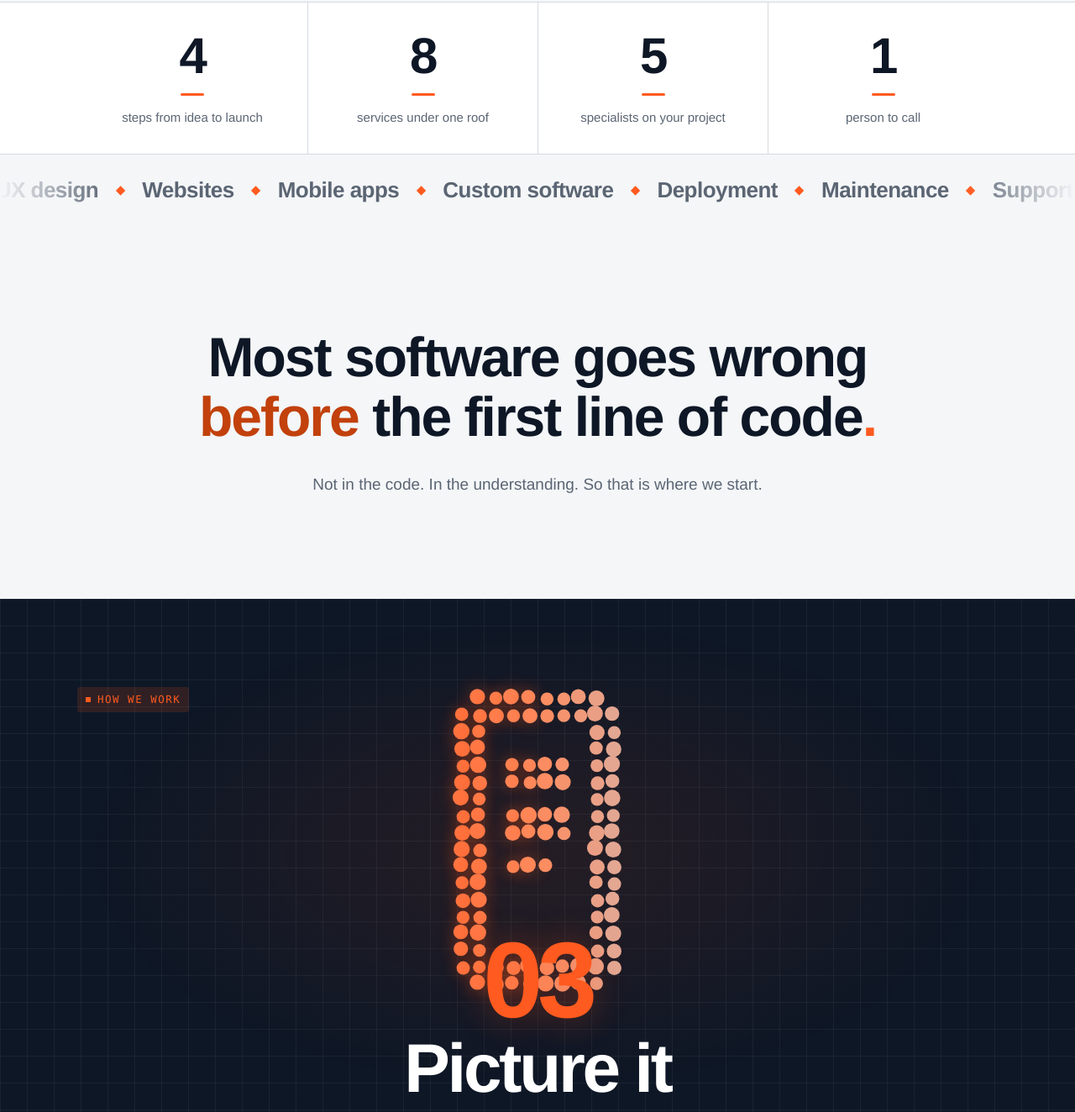
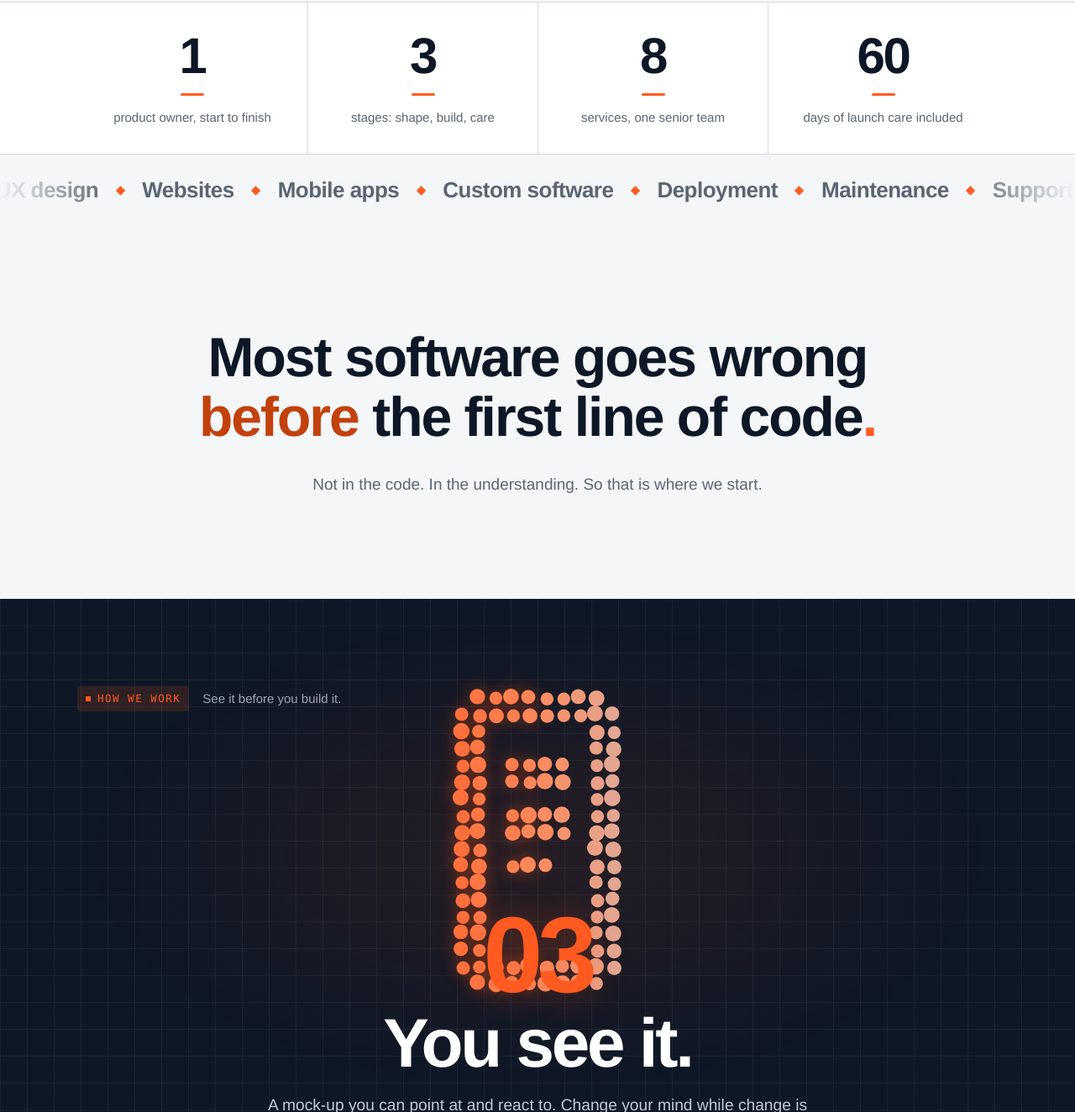
Before and after one commit to Subham1710/mokkin-site, a plain HTML site: page index.html in a window 1280 px wide. Shown: the part 1476-2800 px from the top of the page at 84% size. Drawn offline with Linux system fonts and the light colour scheme; no server answers; animation ran at ten frames a second.

Commit message:
Rewrite the journey and numbers in the Mokkin brand voice
Journey steps now follow the brand offer (Shape, Build, Care) and the process
line 'See it before you build it.', in plain, calm first-person copy taken from
the master communication guide. The progress bar shows the current stage.
Numbers strip now uses brand facts: 1 product owner, 3 stages, 8 services,
60 days of launch care. Hero chip says 'One product owner'.

Co-Authored-By: Claude Opus 5.5 <noreply@anthropic.com>
Claude-Session: https://claude.ai/code/session_017159KSzimKGtRvXMWrir5E

```diff
--- a/index.html
+++ b/index.html
@@ -209,7 +209,9 @@ section { scroll-margin-top: 84px; }
 .journey.live .j-intro, .journey.live .j-list { position: absolute; width: 1px; height: 1px; overflow: hidden; clip: rect(0 0 0 0); padding: 0; }
 .journey.live .j-stage { display: block; position: sticky; top: 0; height: 100vh; height: 100svh; overflow: hidden; background: radial-gradient(60% 50% at 50% 38%, rgba(255,90,31,.10), transparent 70%); }
 .j-canvas { position: absolute; inset: 0; width: 100%; height: 100%; }
-.j-label { position: absolute; top: 104px; left: 0; right: 0; }
+.j-label { position: absolute; top: 104px; left: 0; right: 0; display: flex; align-items: center; gap: 16px; }
+.j-tagline { font-size: 15px; color: var(--mist); }
+@media (max-width: 720px) { .j-tagline { display: none; } }
 .j-text { position: absolute; left: 0; right: 0; bottom: max(150px, 17vh); text-align: center; padding: 0 16px; transition: opacity .18s, transform .18s var(--ease); }
 .j-text.swap { opacity: 0; transform: translateY(10px); }
 .j-num { font-size: clamp(64px, 10vw, 128px); font-weight: 700; letter-spacing: -0.05em; line-height: .9; color: var(--signal); text-shadow: 0 0 40px rgba(255,90,31,.35); }
@@ -217,7 +219,7 @@ section { scroll-margin-top: 84px; }
 .j-line { margin: 18px auto 0; max-width: 34em; font-size: clamp(16px, 1.5vw, 20px); color: var(--fog); }
 .j-bar { position: absolute; left: 0; right: 0; bottom: 26px; }
 .j-meta { display: flex; align-items: baseline; gap: 12px; font-size: 15px; color: var(--paper); }
-.j-meta .label { color: var(--mist); }
+.j-meta .label { color: var(--signal); }
 .j-cur-n { font-family: var(--mono); color: var(--signal); font-weight: 500; }
 .j-pct-wrap { margin-left: auto; font-weight: 600; font-variant-numeric: tabular-nums; }
 .j-track { position: relative; height: 3px; margin: 22px 9px 0; background: #2A3547; border-radius: 3px; }
@@ -466,7 +468,7 @@ footer { padding-block: 96px 40px; }
             <a class="link" href="#how" data-track="cta" data-location="hero">See how we work <span class="arrow" aria-hidden="true">↓</span></a>
           </div>
           <ul class="chips">
-            <li><span class="chip-ico" aria-hidden="true"><span class="framed"></span></span>One point<br>of contact</li>
+            <li><span class="chip-ico" aria-hidden="true"><span class="framed"></span></span>One product<br>owner</li>
             <li><span class="chip-ico" aria-hidden="true"><span class="framed"></span></span>See it<br>before code</li>
             <li><span class="chip-ico" aria-hidden="true"><span class="framed"></span></span>Care after<br>launch</li>
           </ul>
@@ -507,10 +509,10 @@ footer { padding-block: 96px 40px; }
 
   <section class="stats" id="stats" aria-label="Mokkin in numbers">
     <div class="wrap">
-      <div class="stat"><b><span class="count" data-to="4">4</span></b><i></i><span>steps from idea to launch</span></div>
-      <div class="stat"><b><span class="count" data-to="8">8</span></b><i></i><span>services under one roof</span></div>
-      <div class="stat"><b><span class="count" data-to="5">5</span></b><i></i><span>specialists on your project</span></div>
-      <div class="stat"><b><span class="count" data-to="1">1</span></b><i></i><span>person to call</span></div>
+      <div class="stat"><b><span class="count" data-to="1">1</span></b><i></i><span>product owner, start to finish</span></div>
+      <div class="stat"><b><span class="count" data-to="3">3</span></b><i></i><span>stages: shape, build, care</span></div>
+      <div class="stat"><b><span class="count" data-to="8">8</span></b><i></i><span>services, one senior team</span></div>
+      <div class="stat"><b><span class="count" data-to="60">60</span></b><i></i><span>days of launch care included</span></div>
     </div>
   </section>
   <div class="ticker" aria-label="What we do"><div class="ticker-track"><span>Product consulting</span><span>UI/UX design</span><span>Websites</span><span>Mobile apps</span><span>Custom software</span><span>Deployment</span><span>Maintenance</span><span>Support</span><span aria-hidden="true">Product consulting</span><span aria-hidden="true">UI/UX design</span><span aria-hidden="true">Websites</span><span aria-hidden="true">Mobile apps</span><span aria-hidden="true">Custom software</span><span aria-hidden="true">Deployment</span><span aria-hidden="true">Maintenance</span><span aria-hidden="true">Support</span></div></div>
@@ -525,25 +527,26 @@ footer { padding-block: 96px 40px; }
   <section class="journey ink" id="how" data-dark style="--n:7">
     <div class="wrap j-intro">
       <p class="label tag">How we work</p>
-      <h2>7 steps. One person with you the whole way<span class="dot">.</span></h2>
+      <h2>See it before you build it<span class="dot">.</span></h2>
+      <p class="sub" style="margin-top:18px">Shape, build, care. One product owner from the first conversation to launch, and after it.</p>
     </div>
     <div class="wrap j-list">
       <ol class="j-steps">
-          <li class="j-step" data-title="Listen" data-line="We ask about your business before your features: who it serves, how it runs today, and what is getting in the way."><b>01</b><h3>Listen</h3><p>We ask about your business before your features: who it serves, how it runs today, and what is getting in the way.</p></li>
-          <li class="j-step" data-title="Write it down" data-line="A plain-language problem statement, agreed with you before any design or code."><b>02</b><h3>Write it down</h3><p>A plain-language problem statement, agreed with you before any design or code.</p></li>
-          <li class="j-step" data-title="Picture it" data-line="Mock-ups you can point at and click through, while changes are still cheap."><b>03</b><h3>Picture it</h3><p>Mock-ups you can point at and click through, while changes are still cheap.</p></li>
-          <li class="j-step" data-title="Choose" data-line="Clear options with prices and timelines. When a feature adds weeks, we tell you, and offer a simpler way."><b>04</b><h3>Choose</h3><p>Clear options with prices and timelines. When a feature adds weeks, we tell you, and offer a simpler way.</p></li>
-          <li class="j-step" data-title="Build" data-line="One senior team designs and engineers what you approved. You can talk to the people building it."><b>05</b><h3>Build</h3><p>One senior team designs and engineers what you approved. You can talk to the people building it.</p></li>
-          <li class="j-step" data-title="Launch" data-line="Hosting, app store releases and a launch plan, handled carefully and explained clearly."><b>06</b><h3>Launch</h3><p>Hosting, app store releases and a launch plan, handled carefully and explained clearly.</p></li>
-          <li class="j-step" data-title="Care" data-line="Launch care is included. Updates and fixes come from people who already know the code."><b>07</b><h3>Care</h3><p>Launch care is included. Updates and fixes come from people who already know the code.</p></li>
+          <li class="j-step" data-phase="Shape" data-title="We ask first." data-line="Questions about your business come before talk of features. No question is too basic."><b>01 · Shape</b><h3>We ask first.</h3><p>Questions about your business come before talk of features. No question is too basic.</p></li>
+          <li class="j-step" data-phase="Shape" data-title="We write it down." data-line="A problem statement in plain language. You agree it before anything is designed."><b>02 · Shape</b><h3>We write it down.</h3><p>A problem statement in plain language. You agree it before anything is designed.</p></li>
+          <li class="j-step" data-phase="Shape" data-title="You see it." data-line="A mock-up you can point at and react to. Change your mind while change is cheap."><b>03 · Shape</b><h3>You see it.</h3><p>A mock-up you can point at and react to. Change your mind while change is cheap.</p></li>
+          <li class="j-step" data-phase="Shape" data-title="You choose." data-line="Clear options with clear prices. We recommend one, tell you why, and leave the decision with you."><b>04 · Shape</b><h3>You choose.</h3><p>Clear options with clear prices. We recommend one, tell you why, and leave the decision with you.</p></li>
+          <li class="j-step" data-phase="Build" data-title="We build it." data-line="One senior team designs and engineers exactly what you saw. You can talk to them directly."><b>05 · Build</b><h3>We build it.</h3><p>One senior team designs and engineers exactly what you saw. You can talk to them directly.</p></li>
+          <li class="j-step" data-phase="Build" data-title="We launch it." data-line="Hosting, app store release and a launch plan, explained in plain words. No surprises, because you saw it first."><b>06 · Build</b><h3>We launch it.</h3><p>Hosting, app store release and a launch plan, explained in plain words. No surprises, because you saw it first.</p></li>
+          <li class="j-step" data-phase="Care" data-title="We take care of it." data-line="Launch care: 60 days of hands-on support included. After that, ongoing care for everything we built."><b>07 · Care</b><h3>We take care of it.</h3><p>Launch care: 60 days of hands-on support included. After that, ongoing care for everything we built.</p></li>
       </ol>
     </div>
     <div class="j-stage">
       <canvas class="j-canvas" aria-hidden="true"></canvas>
-      <div class="wrap j-label"><p class="label tag">How we work</p></div>
-      <div class="j-text" aria-hidden="true"><div class="j-num">01</div><h3 class="j-title">Listen</h3><p class="j-line">We ask about your business before your features: who it serves, how it runs today, and what is getting in the way.</p></div>
+      <div class="wrap j-label"><p class="label tag">How we work</p><p class="j-tagline">See it before you build it.</p></div>
+      <div class="j-text" aria-hidden="true"><div class="j-num">01</div><h3 class="j-title">We ask first.</h3><p class="j-line">Questions about your business come before talk of features. No question is too basic.</p></div>
       <div class="wrap j-bar">
-        <div class="j-meta" aria-hidden="true"><span class="label">Project progress</span><b class="j-cur-n">01</b><span class="j-cur-name">Listen</span><span class="j-pct-wrap"><span class="j-pct">0</span>%</span></div>
+        <div class="j-meta" aria-hidden="true"><span class="label j-phase">Shape</span><b class="j-cur-n">01</b><span class="j-cur-name">We ask first.</span><span class="j-pct-wrap"><span class="j-pct">0</span>%</span></div>
         <div class="j-track"><div class="j-fill"></div><div class="j-nodes"></div></div>
         <p class="j-hint">Tap any step to jump to it</p>
       </div>
--- a/journey.js
+++ b/journey.js
@@ -14,6 +14,7 @@
   var textBox = sec.querySelector('.j-text');
   var fill = sec.querySelector('.j-fill'), pct = sec.querySelector('.j-pct');
   var curNum = sec.querySelector('.j-cur-n'), curName = sec.querySelector('.j-cur-name');
+  var phaseEl = sec.querySelector('.j-phase');
   var nodesBox = sec.querySelector('.j-nodes');
   var canvas = sec.querySelector('.j-canvas'), ctx = canvas.getContext('2d');
 
@@ -126,6 +127,7 @@
       lineEl.textContent = st.getAttribute('data-line');
       curNum.textContent = String(i + 1).padStart(2, '0');
       curName.textContent = st.getAttribute('data-title');
+      if (phaseEl) phaseEl.textContent = st.getAttribute('data-phase');
       textBox.classList.remove('swap');
     }, shown === -1 ? 0 : 180);
     nodes.forEach(function (n, k) { n.classList.toggle('done', k < i); n.classList.toggle('cur', k === i); });
```
